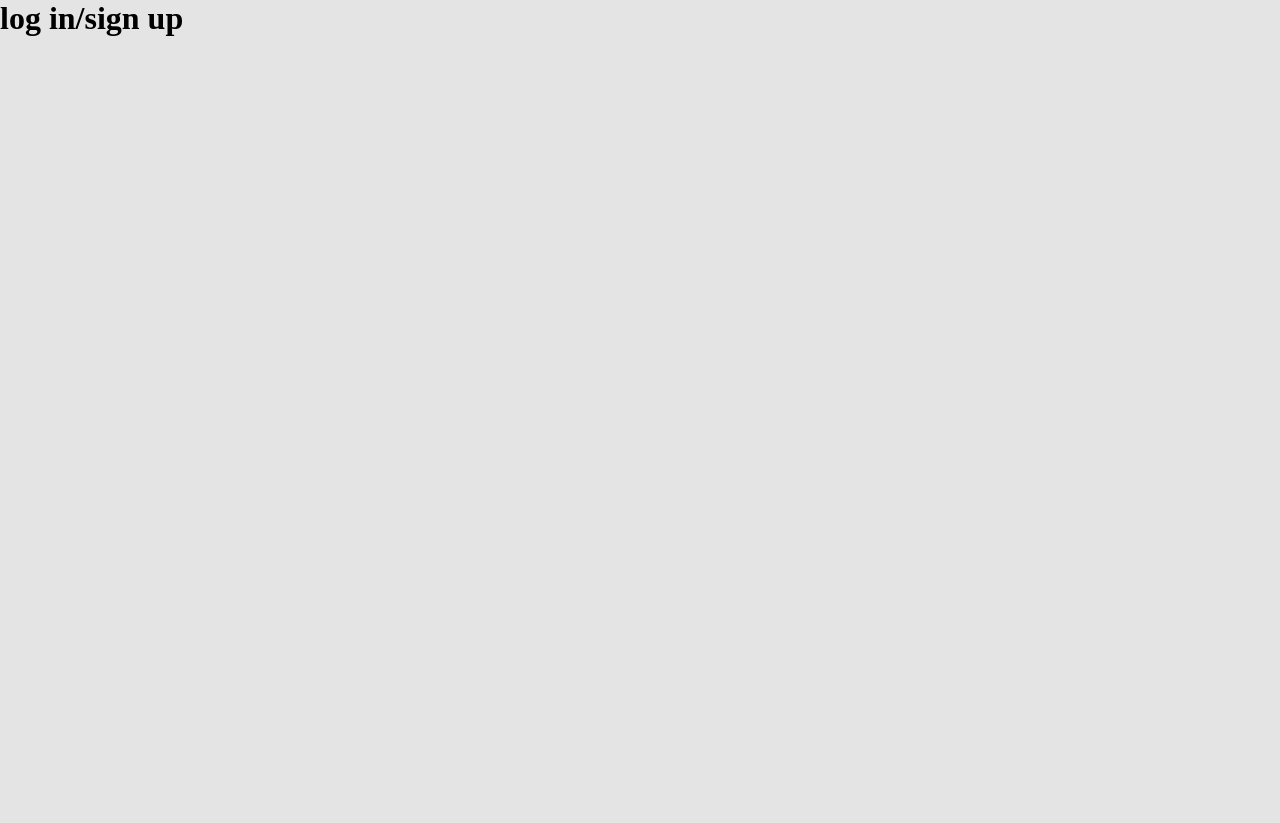
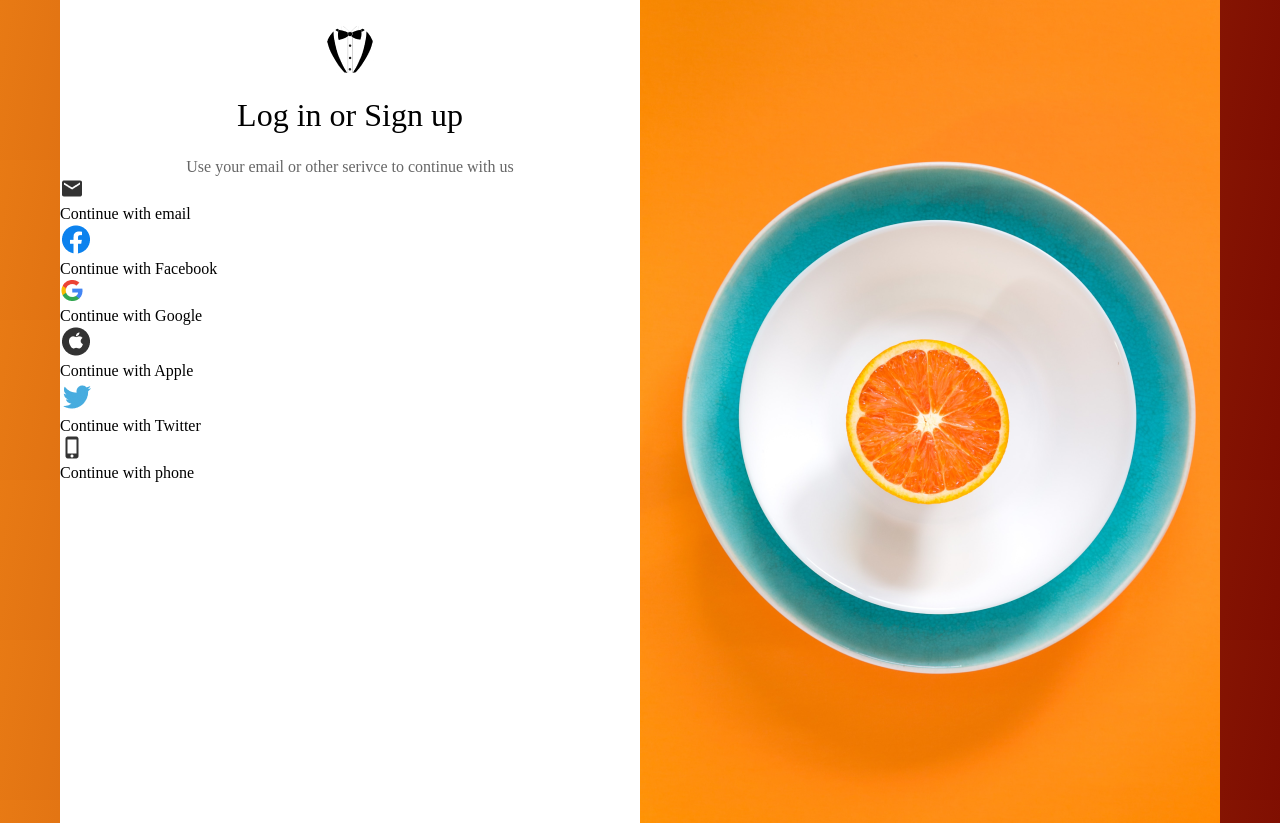
Before and after one commit to Tnath1/learnable-tst, a plain HTML site: page signup.html in a window 1280 px wide. Before the commit the page ends 800 px from the top, so only its background shows below. Drawn offline with Linux system fonts and the light colour scheme.

Commit message:
second page getting reading

```diff
--- a/Scss/style.scss
+++ b/Scss/style.scss
@@ -9,15 +9,12 @@ $White-Colour: #fff;
   font-family: "Poppins", "sans-serif";
 }
 
-body {
+.first-body {
   height: 100vh;
-  background-color: rgb(228, 228, 228);
+  background-color: rgb(228, 226, 226);
   padding: auto;
 }
-// .main {
-//   position: relative;
-//   padding: 0 2rem;
-// }
+
 // NAV DESIGN
 .class-container {
   width: 100%;
@@ -154,3 +151,64 @@ body {
 }
 
 //SIGN UP PAGE DESIGNS
+
+.second {
+  margin: 0;
+  height: 100vh;
+  background: linear-gradient(100deg, $Orange-Primary, #7e0d01);
+  background-size: 100% 20%;
+}
+.section {
+  height: 100vh;
+  position: relative;
+}
+
+.signup-container {
+  display: flex;
+  justify-content: center;
+  align-items: center;
+  width: 100%;
+
+  height: 50vh;
+  position: absolute;
+  right: 0;
+  left: 0;
+  top: 0;
+  bottom: 0;
+  margin: auto;
+
+  .social-container {
+    width: 36.25rem;
+    height: 52.875rem;
+    background-color: $White-Colour;
+
+    .Heading {
+      display: flex;
+      flex-direction: column;
+      justify-content: center;
+      align-items: center;
+      margin-top: 3rem;
+      gap: 1.5rem;
+
+      h4 {
+        color: $Black;
+        text-align: center;
+        font-size: 2rem;
+        font-weight: 500;
+      }
+
+      .paragraph-one {
+        color: #666;
+        font-family: Poppins;
+        font-size: 1rem;
+        font-style: normal;
+        font-weight: 400;
+      }
+    }
+  }
+  .second-image {
+    width: 36.25rem;
+    height: 52.875rem;
+    flex-shrink: 0;
+  }
+}
--- a/signup.html
+++ b/signup.html
@@ -1,12 +1,55 @@
 <!DOCTYPE html>
 <html lang="en">
-<head>
-    <meta charset="UTF-8">
-    <meta name="viewport" content="width=device-width, initial-scale=1.0">
+  <head>
+    <meta charset="UTF-8" />
+    <meta name="viewport" content="width=device-width, initial-scale=1.0" />
+    <link rel="icon" type="image/jpg" href="images/Icons/shirt-Logo.jpg" />
     <title>log in/sign up</title>
-    <link rel="stylesheet" href="css/style.css">
-</head>
-<body>
-    <h1>log in/sign up</h1>
-</body>
+    <link rel="stylesheet" href="css/style.css" />
+  </head>
+  <body class="second">
+    <div class="section">
+      <div class="signup-container">
+        <div class="social-container">
+          <div class="heading-container">
+            <div class="Heading">
+              <img src="images/Icons/shirt-Logo.jpg" alt="A shirt icon" />
+              <h4>Log in or Sign up</h4>
+              <p class="paragraph-one">
+                Use your email or other serivce to continue with us
+              </p>
+            </div>
+            <div class="social-links-container">
+              <div class="social-links">
+                <img src="images/Icons/Icons.jpg" alt="mail icon" />
+                <p>Continue with email</p>
+              </div>
+              <div class="social-links">
+                <img src="images/Icons/facebook-icon.jpg" alt="face icon" />
+                <p>Continue with Facebook</p>
+              </div>
+              <div class="social-links">
+                <img src="images/Icons/google icon.jpg" alt="google icon" />
+                <p>Continue with Google</p>
+              </div>
+              <div class="social-links">
+                <img src="images/Icons/aplle-icon.jpg" alt="apple icon" />
+                <p>Continue with Apple</p>
+              </div>
+              <div class="social-links">
+                <img src="images/Icons/twitter-icon.jpg" alt="Twitter Icon" />
+                <p>Continue with Twitter</p>
+              </div>
+
+              <div class="social-links">
+                <img src="images/Icons/phone-Icons.jpg" alt="phone icon" />
+                <p>Continue with phone</p>
+              </div>
+            </div>
+          </div>
+        </div>
+        <img class="second-image" src="images/login.png" alt="" />
+      </div>
+    </div>
+  </body>
 </html>
```
Also changed, not shown: index.html (+3 -2 lines), css/style.css, images/Icons/Icons.jpg (added), images/Icons/aplle-icon.jpg (added), images/Icons/facebook-icon.jpg (added), images/Icons/google icon.jpg (added), images/Icons/phone-Icons.jpg (added), images/Icons/shirt-Logo.jpg (added), images/Icons/twitter-icon.jpg (added).
